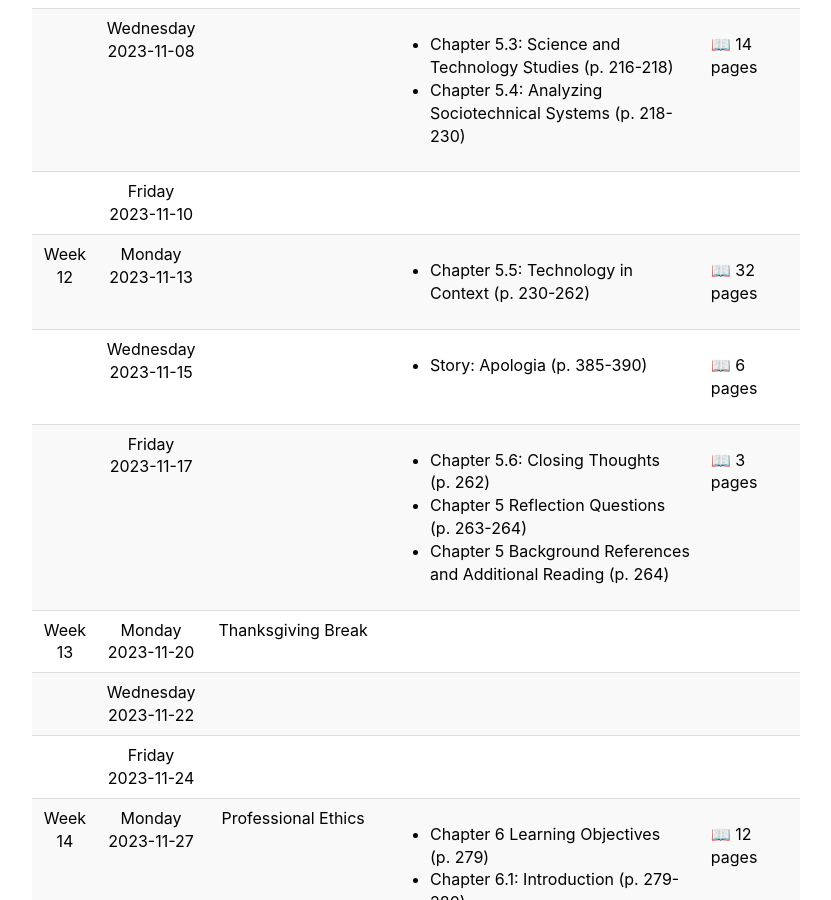
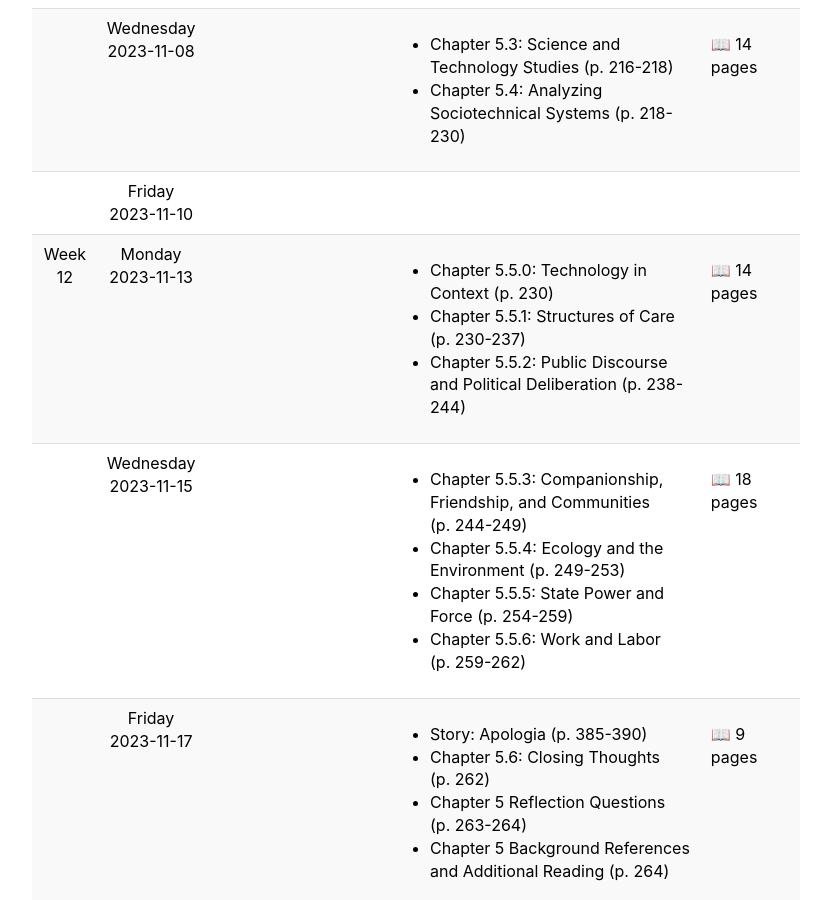
Before and after one commit to 2023-Fall-UAF-CS371/-2023-Fall-UAF-CS371.github.io, a Jekyll site: the page built from schedule.md, in a window 1280 px wide and 900 px high, scrolled down 4090 px. Shown: the whole window, without its empty margins (224-1055 px from the left). Built offline with Jekyll 4.4.1, drawn with Linux system fonts in a browser that asks for light colours.

Commit message:
Weeks 9-15

```diff
--- a/_data/schedule.yaml
+++ b/_data/schedule.yaml
@@ -435,13 +435,52 @@
   day_of_week: 0
   reading:
     -
-     title: "Chapter 5.5: Technology in Context"
-     pages: "230-262"
+     title: "Chapter 5.5.0: Technology in Context"
+     pages: "230"
      length:
-       value: 32
+       value: 1
+       unit: "pages"
+    -
+     title: "Chapter 5.5.1: Structures of Care"
+     pages: "230-237"
+     length:
+       value: 7
+       unit: "pages"
+    -
+     title: "Chapter 5.5.2: Public Discourse and Political Deliberation"
+     pages: "238-244"
+     length:
+       value: 6
        unit: "pages"
 -
   day_of_week: 2
+  reading:
+    -
+     title: "Chapter 5.5.3: Companionship, Friendship, and Communities"
+     pages: "244-249"
+     length:
+       value: 5
+       unit: "pages"
+    -
+     title: "Chapter 5.5.4: Ecology and the Environment"
+     pages: "249-253"
+     length:
+       value: 5
+       unit: "pages"
+    -
+     title: "Chapter 5.5.5: State Power and Force"
+     pages: "254-259"
+     length:
+       value: 5
+       unit: "pages"
+    -
+     title: "Chapter 5.5.6: Work and Labor"
+     pages: "259-262"
+     length:
+       value: 3
+       unit: "pages"
+-
+  day_of_week: 4
   reading:
     -
      title: "Story: Apologia"
@@ -449,9 +488,6 @@
      length:
        value: 6
        unit: "pages"
--
-  day_of_week: 4
-  reading:
     -
      title: "Chapter 5.6: Closing Thoughts"
      pages: "262"
```
